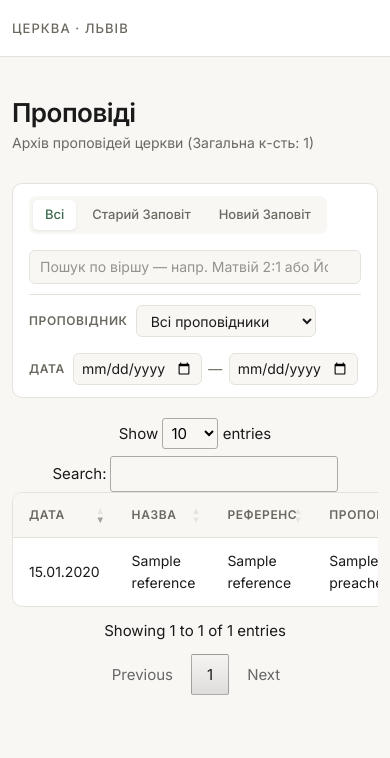
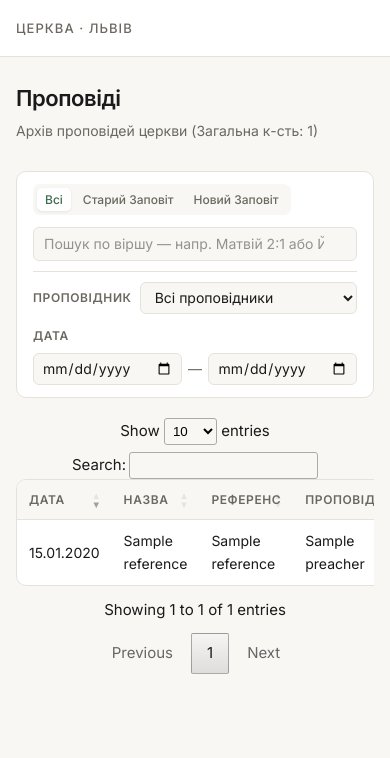
Before and after one commit to OlegAndrus12/lvivchurch_sermons, a Django app: template src/templates/sermons_index/sermons_index.html in a window 390 px wide. Shown: the top 758 px of the page. Run offline with Django 4.2, Linux system fonts and the light colour scheme; the template is opened without the code that fills it: most values are stand-ins (such as "Sample title", 1, 10 or a date in 2020); some libraries are stand-ins or nearby versions.

Commit message:
bootstrap removed, improved responsiveness

```diff
--- a/pyproject.toml
+++ b/pyproject.toml
@@ -9,7 +9,6 @@ readme = "README.md"
 requires-python = "^3.11"
 dependencies = [
     "django (==4.2.17)",
-    "django-bootstrap-v5 (==1.0.11)",
     "beautifulsoup4 (==4.12.3)",
     "box-sdk-gen (>=1.17.0,<2.0.0)"
 ]
--- a/src/project/settings.py
+++ b/src/project/settings.py
@@ -36,7 +36,6 @@ INSTALLED_APPS = [
     "django.contrib.sessions",
     "django.contrib.messages",
     "django.contrib.staticfiles",
-    "bootstrap5",
     "sermons_index",
 ]
 
--- a/src/sermons_index/static/css/base.css
+++ b/src/sermons_index/static/css/base.css
@@ -15,6 +15,21 @@ body {
   font-family: "Inter", system-ui, sans-serif;
   font-size: 0.9375rem;
   line-height: 1.6;
+}
+
+*,
+*::before,
+*::after {
+  box-sizing: border-box;
+  margin: 0;
+  padding: 0;
+}
+
+.container {
+  width: 100%;
+  max-width: 1200px;
+  margin-inline: auto;
+  padding-inline: 1.5rem;
 }
 
 /* ── Header ───────────────────────────────────────────── */
@@ -414,3 +429,80 @@ div.dt-container .dt-paging .dt-paging-button.disabled {
   opacity: 0.35;
   cursor: default;
 }
+
+/* ── Table scroll wrapper ─────────────────────────────── */
+.table-responsive {
+  overflow-x: auto;
+  -webkit-overflow-scrolling: touch;
+}
+
+/* ── Responsive ───────────────────────────────────────── */
+@media (max-width: 768px) {
+  .page-main {
+    padding: 1.5rem 0 3rem;
+  }
+
+  .filter-row {
+    flex-direction: column;
+    align-items: stretch;
+    gap: 0.75rem;
+  }
+
+  .testament-tabs {
+    align-self: flex-start;
+  }
+
+  .verse-search {
+    min-width: 0;
+  }
+
+  .filter-select-group {
+    flex-wrap: wrap;
+  }
+
+  #filter-preacher {
+    min-width: 0;
+    flex: 1;
+  }
+
+  .filter-date-range {
+    flex: 1;
+  }
+
+  .filter-date-range input[type="date"] {
+    flex: 1;
+    min-width: 0;
+  }
+
+  div.dt-container .dt-layout-row {
+    flex-direction: column;
+    align-items: flex-start;
+    gap: 0.5rem;
+  }
+}
+
+@media (max-width: 480px) {
+  .container {
+    padding-inline: 1rem;
+  }
+
+  .page-title {
+    font-size: 1.375rem;
+  }
+
+  .testament-tab {
+    padding: 0.25rem 0.5rem;
+    font-size: 0.75rem;
+  }
+
+  table#sermons thead th,
+  table#sermons tbody td,
+  table#sermons tbody th {
+    padding: 0.625rem 0.75rem;
+  }
+
+  div.dt-container .dt-paging .dt-paging-button {
+    padding: 0.25rem 0.5rem !important;
+    font-size: 0.8125rem;
+  }
+}
--- a/src/templates/project/base.html
+++ b/src/templates/project/base.html
@@ -7,8 +7,6 @@
         <title>
             {% block title %}{% endblock %}
         — Церква</title>
-        {% load bootstrap5 %}
-        {% bootstrap_css %}
         <link rel="preconnect" href="https://fonts.googleapis.com">
         <link rel="preconnect" href="https://fonts.gstatic.com" crossorigin>
         <link href="https://fonts.googleapis.com/css2?family=Inter:wght@400;500;600&display=swap"
```
